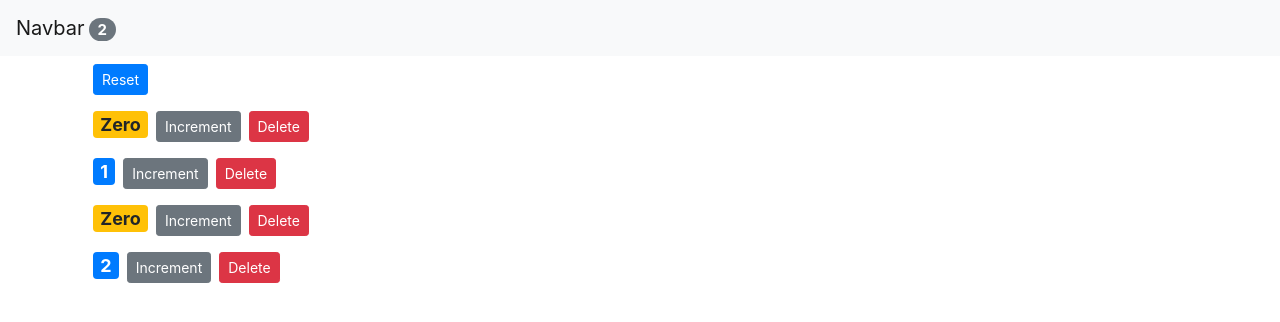
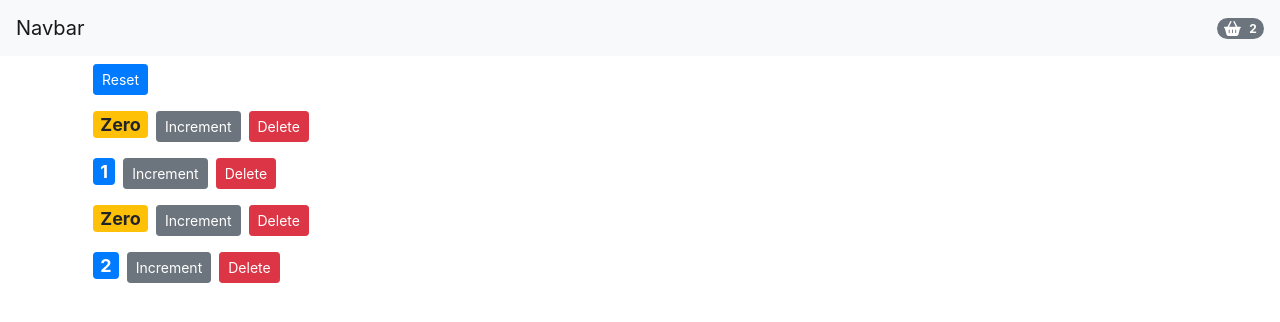
Before and after one commit to ElliotGriffiss/Learning-React, a React (Create React App) app in the folder counter-app/: page / in a window 1280 px wide. Shown: the top 322 px of the page. Built offline with nearby package versions, Linux system fonts and the light colour scheme.

Commit message:
Font Awesome
I have learned how to import and use font awesome inside of react.

Next up google fonts.

```diff
--- a/counter-app/package.json
+++ b/counter-app/package.json
@@ -3,6 +3,9 @@
   "version": "0.1.0",
   "private": true,
   "dependencies": {
+    "@fortawesome/fontawesome-svg-core": "^6.1.1",
+    "@fortawesome/free-solid-svg-icons": "^6.1.1",
+    "@fortawesome/react-fontawesome": "^0.1.18",
     "@testing-library/jest-dom": "^5.16.4",
     "@testing-library/react": "^12.1.4",
     "@testing-library/user-event": "^13.5.0",
--- a/counter-app/src/components/navbar.jsx
+++ b/counter-app/src/components/navbar.jsx
@@ -1,4 +1,6 @@
 import React, { Component } from "react";
+import { FontAwesomeIcon } from "@fortawesome/react-fontawesome";
+import { faBasketShopping } from "@fortawesome/free-solid-svg-icons";
 
 // Stateless Functional Component
 // Using functions is a cleaner way of creating components if they are simple and stateless.
@@ -11,10 +13,11 @@ const NavBar = ({ totalCounters }) => {
     <nav className="navbar navbar-light bg-light">
       <a className="navbar-brand" href="#">
         Navbar{""}
-        <span className="badge badge-pill badge-secondary ml-1">
-          {totalCounters}
-        </span>
       </a>
+      <span className="badge badge-pill badge-secondary ml-1">
+        <FontAwesomeIcon className="fa-lg" icon={faBasketShopping} />
+        <span className="ml-2 font-weight-bold">{totalCounters}</span>
+      </span>
     </nav>
   );
 };
```
Also changed, not shown: 1 other file (tests, documents, lock files or other folders).
